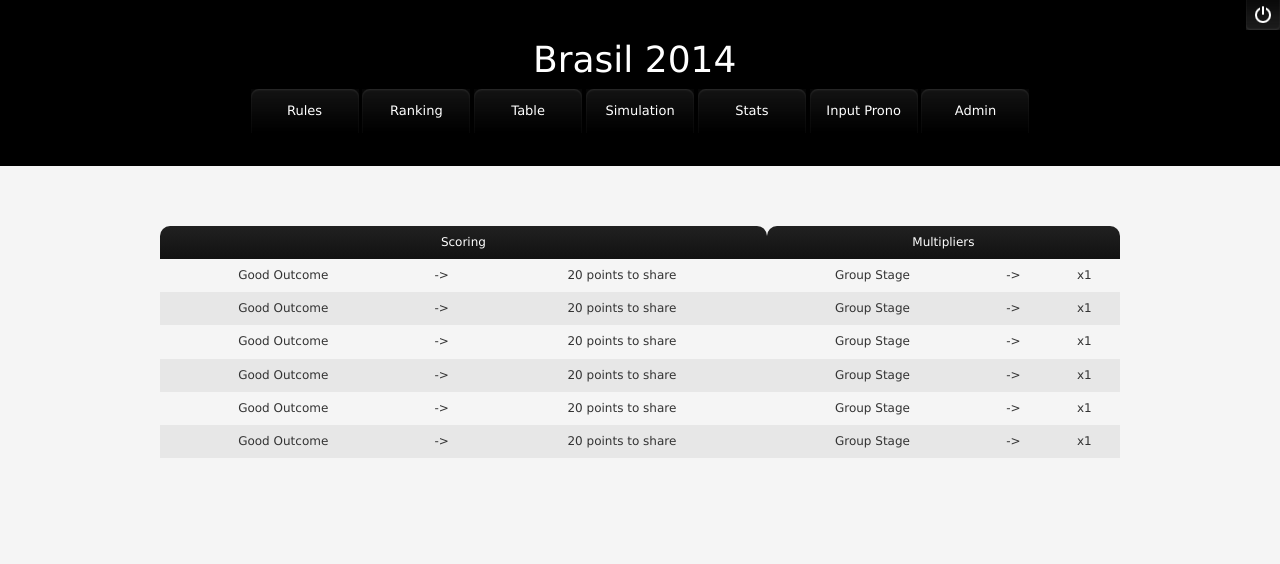
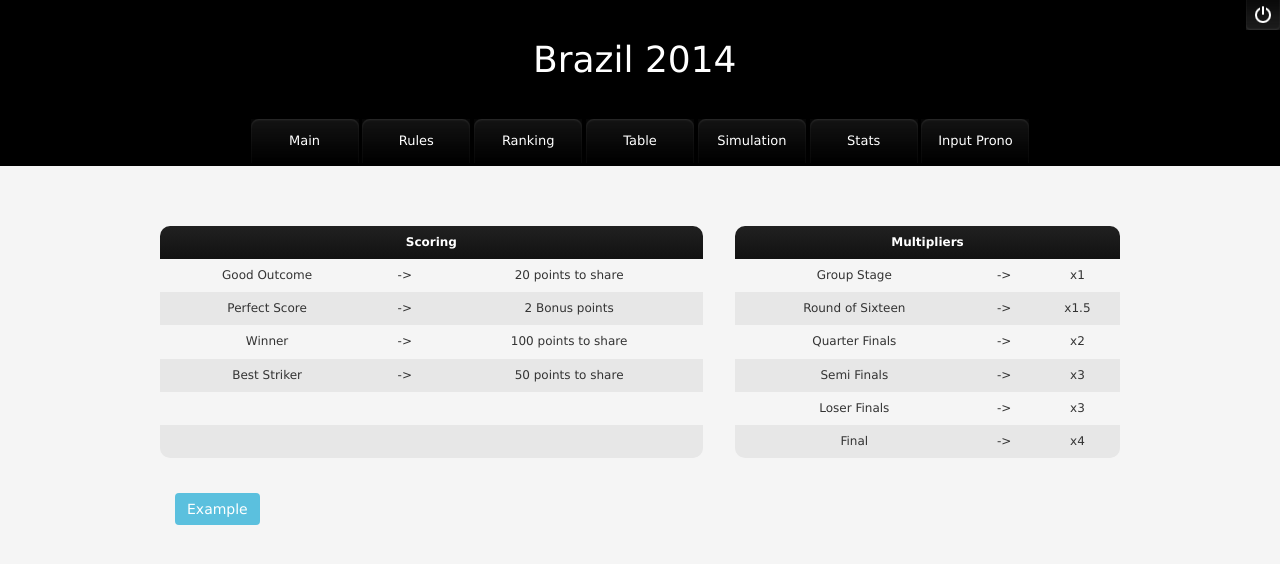
Before and after one commit to mickaelsabban/Brasil2014, a PHP site: the page made by Views/rules_view.php in a window 1280 px wide. Shown: the top 564 px of the page. Run offline with PHP 8.4, Linux system fonts and the light colour scheme; the template is opened without the code that fills it, so the values that code supplies are empty; some libraries are stand-ins or nearby versions.

Commit message:
update 26 mars

```diff
--- a/Models/config.php
+++ b/Models/config.php
@@ -15,7 +15,7 @@
 try{
 	$db = new PDO('mysql:host=localhost;dbname=Brasil2014;charset=utf8', 'root', 'root');
 	// PROD
-	//$db = new PDO('mysql:host=localhost;dbname=leasabba_euro2012;charset=utf8', 'leasabba', 'facilemika55');
+	//$db = new PDO('mysql:host=localhost;dbname=leasabba_Brasil2014;charset=utf8', 'leasabba', 'facilemika55');
 	// Easyphp
 
 	//$db = new PDO('mysql:host=127.0.0.1;dbname=Brasil2014;charset=utf8', 'root', '');
--- a/Models/match.php
+++ b/Models/match.php
@@ -60,6 +60,10 @@ class Match_model {
 		//var_dump($matchs);
 		//echo "a pres </br>";
 		return $matchs;
+	}
+
+	function setMatchs(){
+		$query = "UPDATE Matchs SET " ;
 	}
 
 	function getNextMatch(){
--- a/Views/header.php
+++ b/Views/header.php
@@ -11,7 +11,8 @@
 
      <script src="//ajax.googleapis.com/ajax/libs/jquery/1.9.1/jquery.min.js"></script>
      <script src="js/amcharts/amcharts.js" type="text/javascript"></script>
-      <script src="js/amcharts/pie.js" type="text/javascript"></script>
+     <script src="js/amcharts/pie.js" type="text/javascript"></script>
+     <script src="js/onload.js" type="text/javascript"></script>
 
 </head>
 
@@ -19,9 +20,10 @@
 	<div id="wrapper">
 		<header>
 			<div id="lookup"><a href="logout" >Lookup</a></div>
-			<h1>Brasil 2014</h1>
+			<h1>Brazil 2014</h1>
 			<nav>
 				<ul>
+					<li><a href="main">Main</a></li>
 					<li><a href="rules">Rules</a></li>
 					<li><a href="ranking">Ranking</a></li>
 					<li><a href="table">Table</a></li>
@@ -29,7 +31,7 @@
 					<li><a href="stat">Stats</a></li>
 					<li><a href="input">Input Prono</a></li>
 					<? //if($parieur_id==1){?>
-					<li><a href="delete">Admin</a></li>
+					<!--<li><a href="delete">Admin</a></li>-->
 					<?//}?>
 				</ul>
 			</nav>
--- a/Views/input_view.php
+++ b/Views/input_view.php
@@ -1,5 +1,5 @@
       <div class="containerInputProno">
-      <div class="top-table radius"> <?=$parieur->nom_parieur;?>, Input your prono for <?= $TypeNextPhase ?></div>
+      <div class="top-table radius"><?= $parieur->nom_parieur;?>, Input your prono for <?= $TypeNextPhase ?></div>
       <form action="update" method="POST" id="insert" name="update">
             <div class="BlockProno">
                   <div class="input-line">
--- a/Views/login_view.php
+++ b/Views/login_view.php
@@ -33,11 +33,11 @@
       </div><!-- end div input line -->
       <div class="input-line">
         <label for="cname">NickName</label>
-        <input type="text" size=40 id="cname" class="required" minlength="2" name="name" value=<?=$name?>>
+        <input type="text" size=40 id="cname" class="required" minlength="2" name="name" value=<?= $name ?>>
       </div><!-- end div input line -->
       <div class="input-line">
         <label for="cemail">email</label>
-        <input type="text" id="cemail" name="email" size="25"  class="required email" value=<?=$email?>>
+        <input type="text" id="cemail" name="email" size="25"  class="required email" value=<?= $email ?>>
       </div><!-- end div input line -->
 
       <div class="input-line">
--- a/Views/rules_view.php
+++ b/Views/rules_view.php
@@ -1,56 +1,72 @@
-<div class="table-responsive">
 <table class="table">
-	<tr>
-		<td class="top-table gradient-greytoblack radius" colspan="3">Scoring</td>
-		<td class="top-table gradient-greytoblack radius" colspan="3">Multipliers</td>
-	</tr>
+	<thead>
+		<tr>
+			<td class="top-table gradient-greytoblack radius" colspan="3">Scoring</td>
+			<td class="blank"></td>
+			<td class="top-table gradient-greytoblack radius" colspan="3">Multipliers</td>
+		</tr>
+	</thead>
+	<tr></tr>
 	<tr>
 		<td>Good Outcome</td>
 		<td>-></td>
 		<td>20 points to share</td>
+		<td class="blank"></td>
 		<td>Group Stage</td>
 		<td>-></td>
 		<td>x1</td>
 	</tr>
 	<tr>
-		<td>Good Outcome</td>
+		<td>Perfect Score</td>
 		<td>-></td>
-		<td>20 points to share</td>
-		<td>Group Stage</td>
+		<td>2 Bonus points </td>
+		<td class="blank"></td>
+		<td>Round of Sixteen</td>
 		<td>-></td>
-		<td>x1</td>
+		<td>x1.5</td>
 	</tr>
 	<tr>
-		<td>Good Outcome</td>
+		<td>Winner</td>
 		<td>-></td>
-		<td>20 points to share</td>
-		<td>Group Stage</td>
+		<td>100 points to share</td>
+		<td class="blank"></td>
+		<td>Quarter Finals</td>
 		<td>-></td>
-		<td>x1</td>
+		<td>x2</td>
 	</tr>
 	<tr>
-		<td>Good Outcome</td>
+		<td>Best Striker</td>
 		<td>-></td>
-		<td>20 points to share</td>
-		<td>Group Stage</td>
+		<td>50 points to share</td>
+		<td class="blank"></td>
+		<td>Semi Finals</td>
 		<td>-></td>
-		<td>x1</td>
+		<td>x3</td>
 	</tr>
 	<tr>
-		<td>Good Outcome</td>
+		<td></td>
+		<td></td>
+		<td></td>
+		<td class="blank"></td>
+		<td>Loser Finals</td>
 		<td>-></td>
-		<td>20 points to share</td>
-		<td>Group Stage</td>
-		<td>-></td>
-		<td>x1</td>
+		<td>x3</td>
 	</tr>
 	<tr>
-		<td>Good Outcome</td>
+		<td></td>
+		<td></td>
+		<td></td>
+		<td class="blank"></td>
+		<td>Final</td>
 		<td>-></td>
-		<td>20 points to share</td>
-		<td>Group Stage</td>
-		<td>-></td>
-		<td>x1</td>
+		<td>x4</td>
 	</tr>
 </table>
+
+<div class="panel-body">
+	<button type="button" class="btn btn-info">Example</button>
+	<p>Only two players ( player A and Player B) have predicted the good outcome for the first semi final
+		<br>Player B also has the prefect score
+		<br>Player A will score : [20/2] x 3 -> 30 points
+		<br>Player B will score : [20/2 + 2] x 3 -> 36 points</p>
 </div>
--- a/css/style.css
+++ b/css/style.css
@@ -51,7 +59,7 @@ q:before, q:after {
     content: none;
 }
 .blank {
-	background-color: #fff;
+	background-color: #f5f5f5;
 	border: 0;
 }
 .table>thead>tr>th,
@@ -96,6 +108,7 @@ h2{
 }
 
 header{
+	position: relative;
 	margin-bottom: 60px;
 	height: 166px;
 	background-color: black;
@@ -108,10 +121,14 @@ header{
 }
 
 #content {
+	max-width: 960px;
+	margin: 0 auto;
+}
+
+#content-fix {
 	width: 960px;
 	margin: 0 auto;
 }
-
 header h1{
 	width: 214px;
 	height: 33px;
@@ -124,9 +141,10 @@ header h1{
 /* style nav */
 
 nav{
-	position: relative;
+	position: absolute;
+	bottom: 0;
 	width: 100%;
-	min-width: 700px;
+	min-width: 445px;
 	margin-top: 50px;
 	margin-left: auto;
 	margin-right: auto;
@@ -264,11 +283,11 @@ nav ul{
 	-moz-border-radius-topright: 10px;
 }
 
-tr:nth-child(odd){
+tbody>tr:nth-child(odd){
 	background-color: #e7e7e7;
 }
 
-tr:nth-child(even){
+tbody>tr:nth-child(even){
 	background-color: #f5f5f5;
 }
 
@@ -411,8 +431,12 @@ input.button {
 .top-table{
 	height: 25px;
 	color:#fff;
-	padding-top: 5px;
+	margin-top: 5px;
 	text-align: center;
+}
+
+.blue-row{
+	background-color:#7AD9FC;
 }
 
 label.error {
@@ -499,23 +527,35 @@ td :last-child{
     *zoom:1;
 }
 
-.container-table .container-table-stat .highlighted{
-	background-color:#7AD9FC;
+.container-table .highlighted {
+	background-color:yellow;
 	animation:myfirst 1s;
 	-webkit-animation:myfirst 1s;
+}
 
+.radius-bottom-right {
+	border-bottom-right-radius: 10px;
+	-webkit-border-bottom-right-radius: 10px;
+	-moz-border-radius-bottomright: 10px;
+}
+
+.radius-bottom-left {
+	border-bottom-left-radius: 10px;
+	-webkit-border-bottom-left-radius: 10px;
+	-moz-border-radius-bottomleft: 10px;
 }
 
 .table thead { font-weight: bold;}
 .table, .table th { text-align: center;}
+.panel-body button { margin-bottom: 10px; }
 
 @keyframes myfirst
 {
-0%   {background:#7AD9FC;}
-25%  {background:yellow;}
-50%  {background:#7AD9FC;}
-75%  {background:yellow;}
-100% {background:#7AD9FC;}
+0%   {background:yellow;}
+25%  {background:#7AD9FC;}
+50%  {background:yellow;}
+75%  {background:#7AD9FC;}
+100% {background:yellow;}
 }
 
 @-webkit-keyframes myfirst /* Safari and Chrome */
```
Also changed, not shown: other parts of css/style.css (+26 -8 lines), Controllers/parieur.php (+43 -4 lines), Models/paris.php (+4 -4 lines), Views/classement_view.php (+51 -9 lines), Views/simulation_view.php (+21 -26 lines), Views/statistique_view.php (+56 -68 lines), Views/table_view.php (+58 -48 lines), 3 other files.
